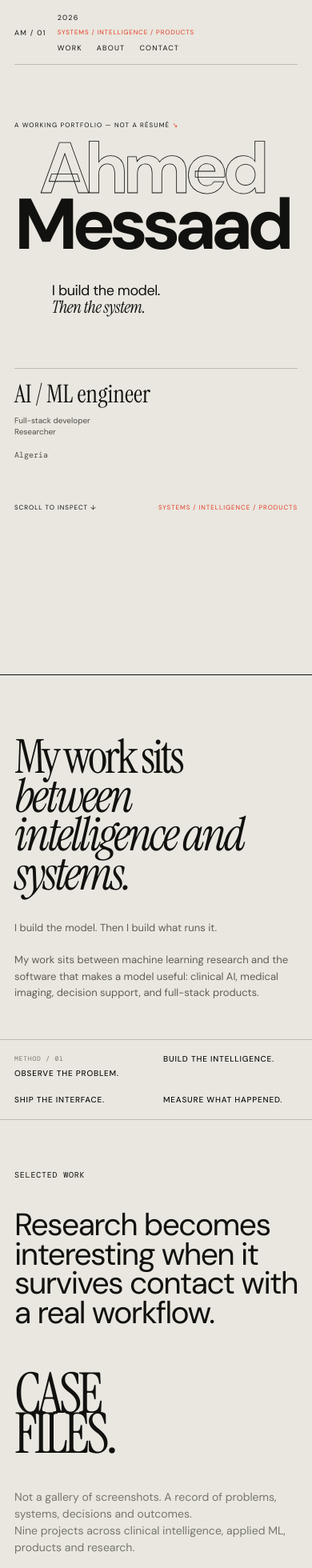
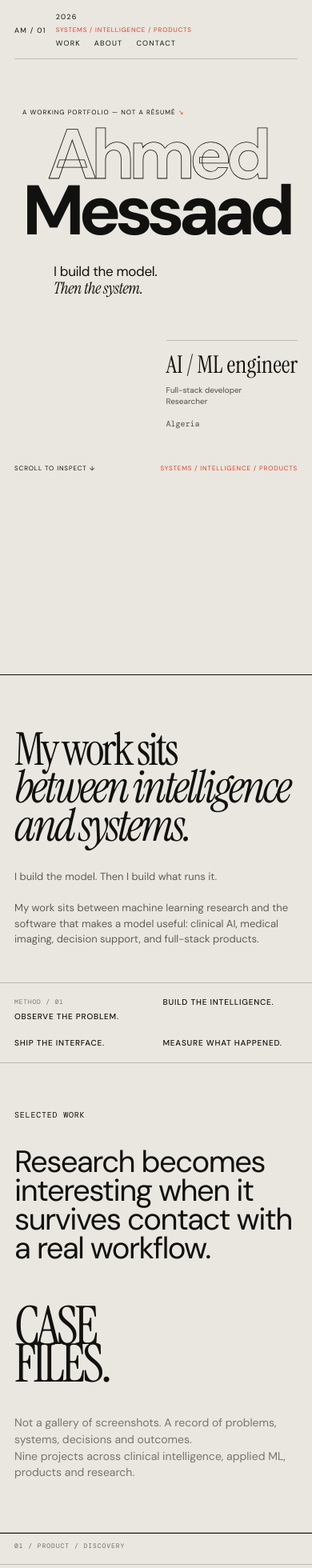
Before and after one commit to RYANX9/ahmedmessaad, a Next.js app: page / in a window 390 px wide. Shown: the top 1960 px of the page at 80% size. Built offline with nearby package versions, Linux system fonts and the light colour scheme.

Commit message:
Update globals.css

```diff
--- a/app/globals.css
+++ b/app/globals.css
@@ -181,78 +181,331 @@ a{color:inherit;text-decoration:none}
 @media (max-width:900px){
   :root{--pad:18px;--rail:0px}
 
-  .intro{padding:16px 18px 34px;display:block;min-height:100svh}
-  .topline{display:grid;grid-template-columns:auto 1fr;gap:14px;padding:0 0 14px;border-bottom:1px solid var(--line);font-size:9px}
-  .topline .status{display:grid;grid-template-columns:auto 1fr;gap:7px 14px;justify-items:end}
-  .topline .status > span:nth-child(2){grid-column:1/-1;grid-row:2;justify-self:start;white-space:normal;color:var(--red);font-size:8px;letter-spacing:.11em}
-  .topline .status > span:last-child{grid-column:1/-1;grid-row:3;justify-self:start;display:flex;gap:18px;margin-top:2px}
+  /* ---------- MOBILE / COMPOSITION ---------- */
+  .intro{
+    padding:16px var(--pad) 30px;
+    min-height:100svh;
+    display:flex;
+    flex-direction:column;
+  }
+  .topline{
+    display:grid;
+    grid-template-columns:auto 1fr;
+    gap:12px;
+    padding:0 0 13px;
+    border-bottom:1px solid var(--line);
+    font-size:9px;
+    line-height:1.2;
+  }
+  .topline .status{
+    display:grid;
+    grid-template-columns:auto 1fr;
+    gap:6px 12px;
+    justify-items:end;
+    min-width:0;
+  }
+  .topline .status > span:nth-child(2){
+    grid-column:1/-1;
+    grid-row:2;
+    justify-self:start;
+    white-space:normal;
+    color:var(--red);
+    font-size:8px;
+    letter-spacing:.105em;
+  }
+  .topline .status > span:last-child{
+    grid-column:1/-1;
+    grid-row:3;
+    justify-self:start;
+    display:flex;
+    gap:17px;
+    margin-top:1px;
+  }
   .intro a{margin-left:0}
 
-  .intro-main{padding:70px 0 0}
-  .kicker{font-size:8px;letter-spacing:.14em;margin-bottom:15px;white-space:nowrap}
-  .hero-word{font-size:clamp(70px,23vw,150px);line-height:.78;letter-spacing:-.08em}
-  .hero-word .ghost{transform:translateX(8vw);-webkit-text-stroke:.8px var(--ink)}
-  .hero-copy{margin:38px 0 0 12vw;font-size:18px;line-height:1.08;letter-spacing:-.025em}
+  .intro-main{
+    padding:61px 0 0;
+    min-width:0;
+  }
+  .kicker{
+    font-size:8px;
+    letter-spacing:.13em;
+    margin-bottom:14px;
+    white-space:nowrap;
+  }
+  .hero-word{
+    font-size:clamp(68px,22.5vw,148px);
+    line-height:.79;
+    letter-spacing:-.082em;
+  }
+  .hero-word .ghost{
+    transform:translateX(8vw);
+    -webkit-text-stroke:.8px var(--ink);
+  }
+  .hero-copy{
+    margin:32px 0 0 10vw;
+    max-width:470px;
+    font-size:17px;
+    line-height:1.12;
+    letter-spacing:-.02em;
+  }
 
-  .intro-aside{margin:64px 0 0;padding:17px 0 0;border-top:1px solid var(--line);font-size:10px;line-height:1.45}
-  .intro-aside .big{font-size:31px;line-height:.95;margin-bottom:11px}
-  .scroll-note{padding:0;margin-top:52px;display:flex;align-items:end;font-size:8px;letter-spacing:.12em;gap:20px}
-  .scroll-note span:last-child{margin-left:auto;text-align:right}
+  .intro-aside{
+    margin:54px 0 0;
+    padding:16px 0 0;
+    border-top:1px solid var(--line);
+    font-size:10px;
+    line-height:1.42;
+  }
+  .intro-aside .big{
+    font-size:30px;
+    line-height:.94;
+    margin-bottom:10px;
+  }
+  .scroll-note{
+    padding:0;
+    margin-top:43px;
+    display:grid;
+    grid-template-columns:1fr auto;
+    align-items:end;
+    gap:16px;
+    font-size:8px;
+    line-height:1.25;
+    letter-spacing:.11em;
+  }
+  .scroll-note span:last-child{
+    margin-left:0;
+    text-align:right;
+    max-width:190px;
+  }
 
-  .section-head{padding:78px 18px 44px;display:block}
-  .section-head h2{font-size:clamp(48px,15vw,88px);line-height:.83}
-  .section-head p{margin-top:34px;max-width:470px;font-size:13px;line-height:1.55}
+  .section-head{
+    padding:70px var(--pad) 40px;
+    display:block;
+  }
+  .section-head h2{
+    font-size:clamp(47px,14.5vw,86px);
+    line-height:.84;
+  }
+  .section-head p{
+    margin-top:30px;
+    max-width:470px;
+    font-size:13px;
+    line-height:1.5;
+  }
 
-  .method-strip{grid-template-columns:1fr 1fr;padding:18px;gap:22px 18px;font-size:10px;line-height:1.25}
+  .method-strip{
+    grid-template-columns:1fr 1fr;
+    padding:18px var(--pad);
+    gap:21px 17px;
+    font-size:10px;
+    line-height:1.25;
+  }
   .method-strip span{font-size:8px}
+  .method-strip strong{line-height:1.2}
 
-  .work-intro{display:block;padding:62px 18px 58px}
-  .work-intro>div:last-child{padding-left:0;margin-top:58px}
-  .work-intro h2{font-size:clamp(34px,10vw,58px);line-height:.94;margin-top:38px;max-width:580px}
-  .work-intro>div:last-child span{font-size:clamp(64px,18vw,105px)}
-  .work-intro p{font-size:14px;line-height:1.5;margin-top:42px;max-width:460px}
+  .work-intro{
+    display:block;
+    padding:58px var(--pad) 64px;
+  }
+  .work-intro>div:last-child{
+    padding-left:0;
+    margin-top:55px;
+  }
+  .work-intro h2{
+    font-size:clamp(34px,9.8vw,57px);
+    line-height:.94;
+    margin-top:35px;
+    max-width:580px;
+  }
+  .work-intro>div:last-child span{
+    display:block;
+    font-size:clamp(62px,17vw,102px);
+    line-height:.72;
+  }
+  .work-intro p{
+    font-size:14px;
+    line-height:1.48;
+    margin-top:39px;
+    max-width:460px;
+  }
 
-  .project{display:flex;flex-direction:column;min-height:0}
-  .project-index{order:0;border-right:0;border-bottom:1px solid var(--line);padding:11px 18px}
-  .project-index span{writing-mode:horizontal-tb;transform:none;font-size:8px;letter-spacing:.12em}
-  .project-body{order:1;padding:42px 18px 48px;display:block}
-  .project-type{font-size:8px;letter-spacing:.12em}
-  .project-title{font-size:clamp(54px,16vw,92px);line-height:.82;letter-spacing:-.065em;margin:25px 0 21px;max-width:100%}
-  .project-desc{font-size:15px;line-height:1.42;max-width:580px}
-  .project-meta{grid-template-columns:1fr;gap:15px;margin-top:34px;padding-top:14px}
-  .project-meta span{font-size:8px}
-  .project-meta b{font-size:11px;margin-top:4px}
-  .project-long{margin-top:29px;max-width:580px}
-  .project-link{margin-top:25px;font-size:9px}
-  .project-result{margin-top:42px;padding-top:18px;max-width:100%}
-  .project-result strong{font-size:clamp(52px,16vw,84px)}
-  .project-result span{font-size:9px;line-height:1.2}
+  /* Project pages: keep every block visually separated and predictable. */
+  .project{
+    display:flex;
+    flex-direction:column;
+    min-height:0;
+  }
+  .project-index{
+    order:0;
+    border-right:0;
+    border-bottom:1px solid var(--line);
+    padding:11px var(--pad) 10px;
+    min-height:39px;
+  }
+  .project-index span{
+    writing-mode:horizontal-tb;
+    transform:none;
+    font-size:8px;
+    line-height:1.2;
+    letter-spacing:.12em;
+  }
+  .project-body{
+    order:1;
+    padding:40px var(--pad) 52px;
+    display:block;
+  }
+  .project-type{
+    font-size:8px;
+    line-height:1.3;
+    letter-spacing:.12em;
+  }
+  .project-title{
+    font-size:clamp(52px,15.8vw,91px);
+    line-height:.82;
+    letter-spacing:-.066em;
+    margin:24px 0 22px;
+    max-width:100%;
+  }
+  .project-desc{
+    font-size:15px;
+    line-height:1.43;
+    max-width:580px;
+  }
+  .project-meta{
+    grid-template-columns:1fr;
+    gap:0;
+    margin-top:31px;
+    padding-top:0;
+    border-top:1px solid var(--line);
+  }
+  .project-meta span{
+    display:block;
+    padding:13px 0 14px;
+    border-bottom:1px solid var(--line);
+    font-size:8px;
+    line-height:1.25;
+  }
+  .project-meta b{
+    font-size:11px;
+    line-height:1.35;
+    margin-top:4px;
+  }
+  .project-long{
+    margin-top:28px;
+    max-width:580px;
+    font-size:15px;
+    line-height:1.46;
+  }
+  .project-link{
+    margin-top:24px;
+    font-size:9px;
+    line-height:1.2;
+  }
+  .project-result{
+    margin-top:40px;
+    padding-top:17px;
+    border-top:1px solid var(--line);
+    max-width:100%;
+  }
+  .project-result strong{
+    font-size:clamp(50px,15.5vw,82px);
+    line-height:.82;
+  }
+  .project-result span{
+    font-size:9px;
+    line-height:1.25;
+  }
   .project-result small{font-size:8px}
 
-  .project-art{order:2;min-height:290px;height:290px}
-  .signal{width:92%;height:70%}
-  .art-label{top:14px;left:15px;font-size:8px}
-  .art-coord{right:15px;bottom:14px;font-size:8px}
+  .project-art{
+    order:2;
+    min-height:280px;
+    height:280px;
+  }
+  .signal{
+    width:90%;
+    height:68%;
+  }
+  .art-label{
+    top:14px;
+    left:15px;
+    font-size:8px;
+  }
+  .art-coord{
+    right:15px;
+    bottom:14px;
+    font-size:8px;
+  }
 
-  .interlude{min-height:66svh;padding:92px 18px 76px}
-  .interlude h3{font-size:clamp(55px,15vw,94px);line-height:.84;letter-spacing:-.06em}
-  .interlude .tiny{right:18px;bottom:24px;font-size:8px;max-width:180px}
+  .interlude{
+    min-height:64svh;
+    padding:88px var(--pad) 74px;
+  }
+  .interlude h3{
+    font-size:clamp(54px,14.8vw,92px);
+    line-height:.84;
+    letter-spacing:-.06em;
+  }
+  .interlude .tiny{
+    right:var(--pad);
+    bottom:23px;
+    font-size:8px;
+    max-width:175px;
+    line-height:1.35;
+  }
 
-  .about{padding:88px 18px 105px;display:block}
-  .about h2{font-size:clamp(58px,16vw,100px)}
-  .about-copy{margin-top:45px;gap:23px}
-  .about-copy p{font-size:16px;line-height:1.42}
-  .about-facts{margin-top:34px}
-  .about-facts>div{grid-template-columns:74px minmax(0,1fr);gap:15px;padding:17px 0}
-  .about-facts strong{font-size:13px;line-height:1.4}
+  .about{
+    padding:84px var(--pad) 100px;
+    display:block;
+  }
+  .about h2{font-size:clamp(57px,15.5vw,98px)}
+  .about-copy{
+    margin-top:43px;
+    gap:22px;
+  }
+  .about-copy p{
+    font-size:16px;
+    line-height:1.43;
+  }
+  .about-facts{margin-top:32px}
+  .about-facts>div{
+    grid-template-columns:72px minmax(0,1fr);
+    gap:14px;
+    padding:16px 0;
+  }
+  .about-facts strong{
+    font-size:13px;
+    line-height:1.4;
+  }
   .about-facts small{display:none}
 
-  .contact{padding:24px 18px 30px;min-height:74svh}
-  .contact-top{font-size:8px;line-height:1.35;gap:20px}
-  .contact-top span:last-child{text-align:right;max-width:145px}
-  .contact h2{font-size:clamp(72px,20vw,125px);line-height:.78;letter-spacing:-.08em}
-  .contact-links{gap:17px;font-size:8px}
-  .copyright{font-size:8px;margin-top:44px}
+  .contact{
+    padding:24px var(--pad) 30px;
+    min-height:72svh;
+  }
+  .contact-top{
+    font-size:8px;
+    line-height:1.35;
+    gap:18px;
+  }
+  .contact-top span:last-child{
+    text-align:right;
+    max-width:145px;
+  }
+  .contact h2{
+    font-size:clamp(70px,19.5vw,122px);
+    line-height:.78;
+    letter-spacing:-.08em;
+  }
+  .contact-links{
+    gap:16px;
+    font-size:8px;
+  }
+  .copyright{
+    font-size:8px;
+    margin-top:42px;
+  }
 }
 
 @media (max-width:380px){
```
